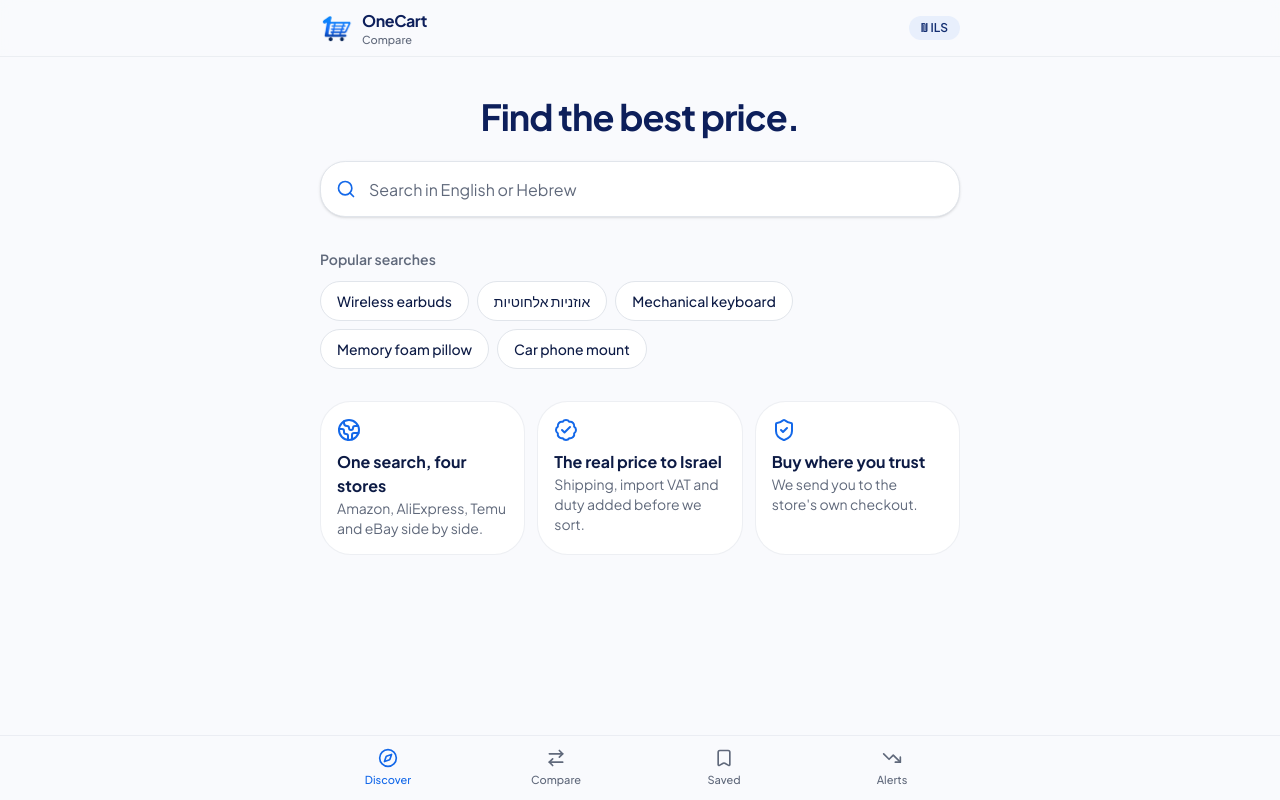
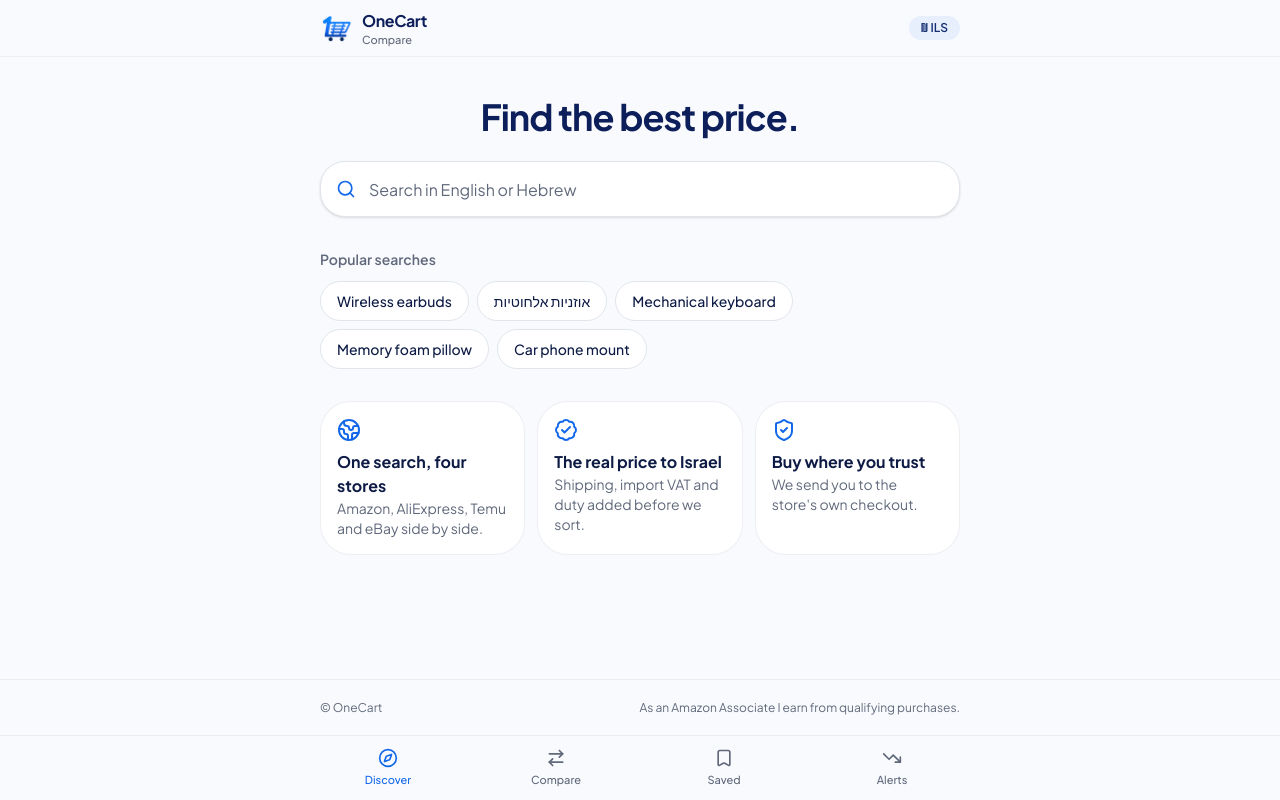
Before and after one commit to barakWork95/onecart, a Next.js app: page / in a window 1280 px wide. Built offline with nearby package versions, Linux system fonts and the light colour scheme.

Commit message:
Add Amazon Associates disclosure to site footer

```diff
--- a/src/app/layout.tsx
+++ b/src/app/layout.tsx
@@ -2,6 +2,7 @@ import type { Metadata, Viewport } from "next";
 import { Geist_Mono, Plus_Jakarta_Sans } from "next/font/google";
 import { AppHeader } from "@/components/layout/app-header";
 import { BottomNav } from "@/components/layout/bottom-nav";
+import { SiteFooter } from "@/components/layout/site-footer";
 import "./globals.css";
 
 const jakarta = Plus_Jakarta_Sans({
@@ -31,6 +32,7 @@ export default function RootLayout({ children }: LayoutProps<"/">) {
       <body className="flex min-h-full flex-col">
         <AppHeader />
         {children}
+        <SiteFooter />
         <BottomNav />
       </body>
     </html>
--- a/src/app/page.tsx
+++ b/src/app/page.tsx
@@ -14,7 +14,7 @@ const VALUE_PROPS = [
 
 export default function HomePage() {
   return (
-    <main className="mx-auto flex w-full max-w-2xl flex-1 flex-col gap-8 px-4 pt-10 pb-24">
+    <main className="mx-auto flex w-full max-w-2xl flex-1 flex-col gap-8 px-4 pt-10 pb-8">
       <div className="flex flex-col gap-6">
         <h1 className="text-center text-4xl font-bold tracking-tight text-brand-navy">
           Find the best price.
--- a/src/app/search/page.tsx
+++ b/src/app/search/page.tsx
@@ -61,7 +61,7 @@ async function SearchContent({ searchParams }: { searchParams: SearchParams }) {
 
 export default function SearchPage({ searchParams }: PageProps<"/search">) {
   return (
-    <main className="mx-auto flex w-full max-w-2xl flex-1 flex-col gap-4 px-4 pt-4 pb-24">
+    <main className="mx-auto flex w-full max-w-2xl flex-1 flex-col gap-4 px-4 pt-4 pb-8">
       <h1 className="sr-only">Compare prices across stores</h1>
       <Suspense fallback={<Skeleton className="h-14 w-full rounded-2xl" />}>
         <SearchContent searchParams={searchParams} />
--- a/src/components/features/user-lists/list-page.tsx
+++ b/src/components/features/user-lists/list-page.tsx
@@ -6,7 +6,7 @@ import type { ReactNode } from "react";
 /** Shared chrome for /saved and /alerts. */
 export function ListPage({ title, intro, children }: { title: string; intro: string; children: ReactNode }) {
   return (
-    <main className="mx-auto flex w-full max-w-2xl flex-1 flex-col gap-4 px-4 pt-6 pb-24">
+    <main className="mx-auto flex w-full max-w-2xl flex-1 flex-col gap-4 px-4 pt-6 pb-8">
       <header>
         <h1 className="text-2xl font-bold tracking-tight text-brand-navy">{title}</h1>
         <p className="text-sm text-muted-foreground">{intro}</p>
--- /dev/null
+++ b/src/components/layout/site-footer.tsx
@@ -0,0 +1,17 @@
+/** Required by the Amazon Associates Operating Agreement; keep the wording exact. */
+export const AMAZON_ASSOCIATES_DISCLOSURE = "As an Amazon Associate I earn from qualifying purchases.";
+
+/**
+ * Site-wide footer. Its bottom padding clears the fixed bottom tab bar
+ * (h-16 + safe area), so pages don't need to pad for it themselves.
+ */
+export function SiteFooter() {
+  return (
+    <footer className="border-t border-border/60 pb-[calc(4rem+env(safe-area-inset-bottom)+1.25rem)]">
+      <div className="mx-auto flex max-w-2xl flex-col items-center gap-1 px-4 pt-5 text-center text-xs text-muted-foreground sm:flex-row sm:justify-between sm:text-start">
+        <p>© OneCart</p>
+        <p>{AMAZON_ASSOCIATES_DISCLOSURE}</p>
+      </div>
+    </footer>
+  );
+}
```
Also changed, not shown: 2 other files (tests, documents, lock files or other folders).
